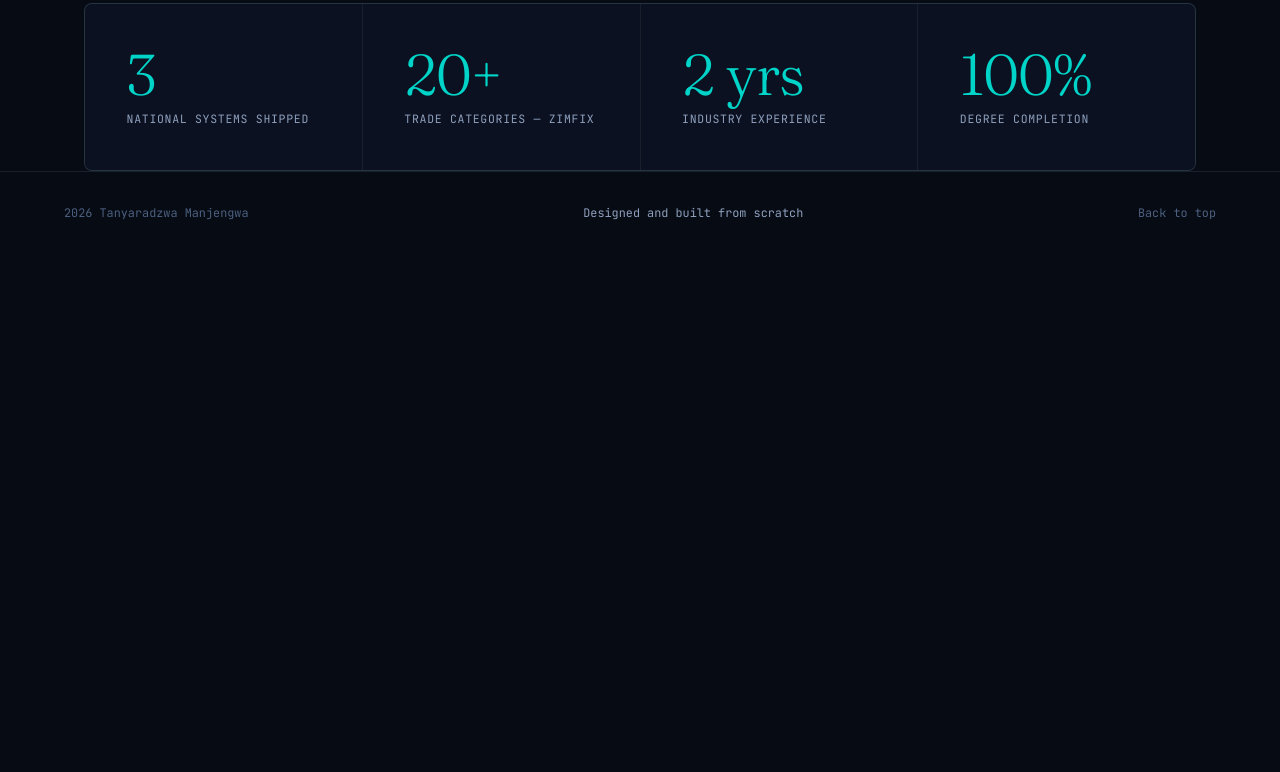
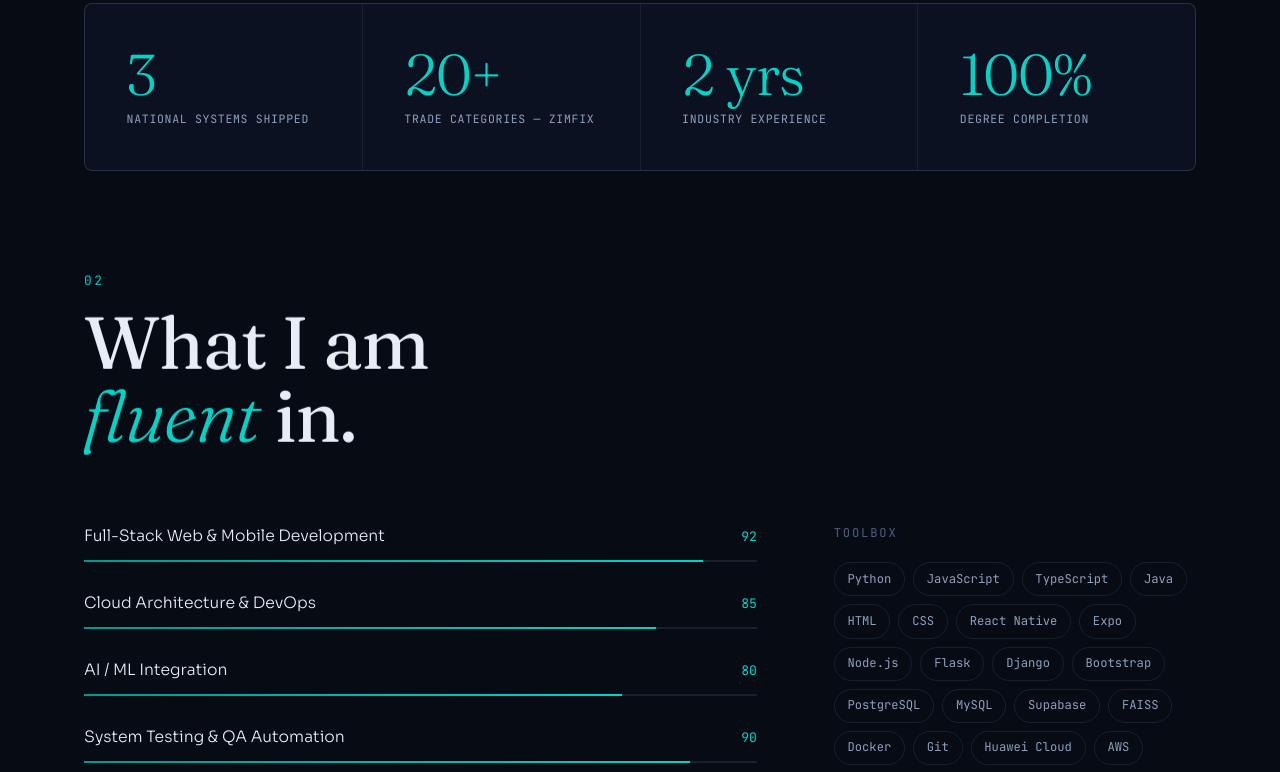
Before and after one commit to Mr-ICT/portfolio, a Next.js app in the folder portfolio/: page / in a window 1280 px wide. Shown: the part 2000-2772 px from the top of the page. Before the commit the page ends 2255 px from the top, so only its background shows below. Built offline with nearby package versions, Linux system fonts and the light colour scheme.

Commit message:
feat(skills): add Skills and Tech section
- Add animated skill bars with intersection-observer trigger
- Add toolbox tag cloud with hover lift effect
- Wire Skills into page.tsx

```diff
--- a/portfolio/app/page.tsx
+++ b/portfolio/app/page.tsx
@@ -6,6 +6,7 @@ import Footer from '@/components/layout/Footer';
 import Hero from '@/components/sections/Hero';
 import About from '@/components/sections/About';
 import Stats from '@/components/sections/Stats';
+import Skills from '@/components/sections/Skills';
 
 export default function Home() {
   return (
@@ -18,6 +19,7 @@ export default function Home() {
         <Hero />
         <About />
         <Stats />
+        <Skills />
       </main>
       <Footer />
     </>
--- /dev/null
+++ b/portfolio/components/sections/Skills.tsx
@@ -0,0 +1,78 @@
+"use client";
+import { useEffect, useRef } from 'react';
+
+const bars = [
+  { label: "Full-Stack Web & Mobile Development", level: 92 },
+  { label: "Cloud Architecture & DevOps", level: 85 },
+  { label: "AI / ML Integration", level: 80 },
+  { label: "System Testing & QA Automation", level: 90 },
+  { label: "Database Design & Optimisation", level: 87 },
+];
+
+const tags = [
+  "Python", "JavaScript", "TypeScript", "Java", "HTML", "CSS",
+  "React Native", "Expo", "Node.js", "Flask", "Django", "Bootstrap",
+  "PostgreSQL", "MySQL", "Supabase", "FAISS", "Docker", "Git",
+  "Huawei Cloud", "AWS", "Linux", "Selenium", "Postman",
+  "TensorFlow", "PyTorch", "Sentence Transformers", "OCR",
+  "Canva", "Adobe Photoshop", "Corel Draw",
+];
+
+export default function Skills() {
+  const barRefs = useRef<HTMLElement[]>([]);
+  const headRef = useRef<HTMLElement | null>(null);
+  useEffect(() => {
+    if (!("IntersectionObserver" in window)) return;
+    const io = new IntersectionObserver((entries) => {
+      entries.forEach(e => { if (e.isIntersecting) { e.target.classList.add("in"); io.unobserve(e.target); } });
+    }, { threshold: 0.12 });
+    if (headRef.current) io.observe(headRef.current);
+    const sio = new IntersectionObserver((entries) => {
+      entries.forEach(e => {
+        if (!e.isIntersecting) return;
+        const fill = e.target.querySelector(".fill") as HTMLElement;
+        if (fill) fill.style.width = fill.dataset.level + "%";
+        sio.unobserve(e.target);
+      });
+    }, { threshold: 0.4 });
+    barRefs.current.forEach(el => el && sio.observe(el));
+    return () => { io.disconnect(); sio.disconnect(); };
+  }, []);
+  return (
+    <section id="skills" style={{ padding: "clamp(5rem,12vh,9rem) var(--pad)", maxWidth: "var(--maxw)", margin: "0 auto" }}>
+      <header ref={headRef as any} className="reveal" style={{ marginBottom: "clamp(2.5rem,6vw,4.5rem)" }}>
+        <span className="sec-num">02</span>
+        <h2 className="sec-title">What I am<br/><em>fluent</em> in.</h2>
+      </header>
+      <div style={{ display: "grid", gridTemplateColumns: "1.3fr 0.7fr", gap: "clamp(2rem,6vw,5rem)" }}>
+
+        {/* Skill bars */}
+        <div>
+          {bars.map((bar, i) => (
+            <div key={bar.label} ref={(el) => { if (el) barRefs.current[i] = el as HTMLElement; }} style={{ marginBottom: "1.8rem" }}>
+              <div style={{ display: "flex", justifyContent: "space-between", alignItems: "baseline", marginBottom: ".7rem" }}>
+                <span style={{ fontSize: ".98rem", color: "var(--text)" }}>{bar.label}</span>
+                <span style={{ fontFamily: "var(--font-mono)", color: "var(--signal)", fontSize: ".82rem" }}>{bar.level}</span>
+              </div>
+              <div style={{ height: "2px", background: "var(--line)", position: "relative", overflow: "hidden" }}>
+                <span className="fill" data-level={bar.level} style={{ position: "absolute", inset: 0, width: "0%", background: "linear-gradient(90deg, var(--signal-dim), var(--signal))", boxShadow: "0 0 10px var(--glow)", transition: "width 1.4s var(--ease)", display: "block" }} />
+              </div>
+            </div>
+          ))}
+        </div>
+
+        {/* Tag cloud */}
+        <div>
+          <h3 style={{ fontFamily: "var(--font-mono)", fontWeight: 400, fontSize: ".76rem", letterSpacing: ".15em", textTransform: "uppercase", color: "var(--text-faint)", marginBottom: "1.2rem" }}>Toolbox</h3>
+          <div className="tag-cloud" style={{ display: "flex", flexWrap: "wrap", gap: ".5rem" }}>
+            {tags.map((tag) => (
+              <span key={tag} style={{ fontFamily: "var(--font-mono)", fontSize: ".76rem", padding: ".4rem .8rem", border: "1px solid var(--line)", borderRadius: "100px", color: "var(--text-dim)", transition: "all .3s var(--ease)", cursor: "default" }} onMouseEnter={(e) => { e.currentTarget.style.borderColor = "var(--signal)"; e.currentTarget.style.color = "var(--signal)"; e.currentTarget.style.transform = "translateY(-3px)"; e.currentTarget.style.background = "rgba(0,212,200,.05)"; }} onMouseLeave={(e) => { e.currentTarget.style.borderColor = "var(--line)"; e.currentTarget.style.color = "var(--text-dim)"; e.currentTarget.style.transform = "none"; e.currentTarget.style.background = "transparent"; }}>
+              {tag}
+            </span>
+            ))}
+          </div>
+        </div>
+      </div>
+    </section>
+  );
+}
```
